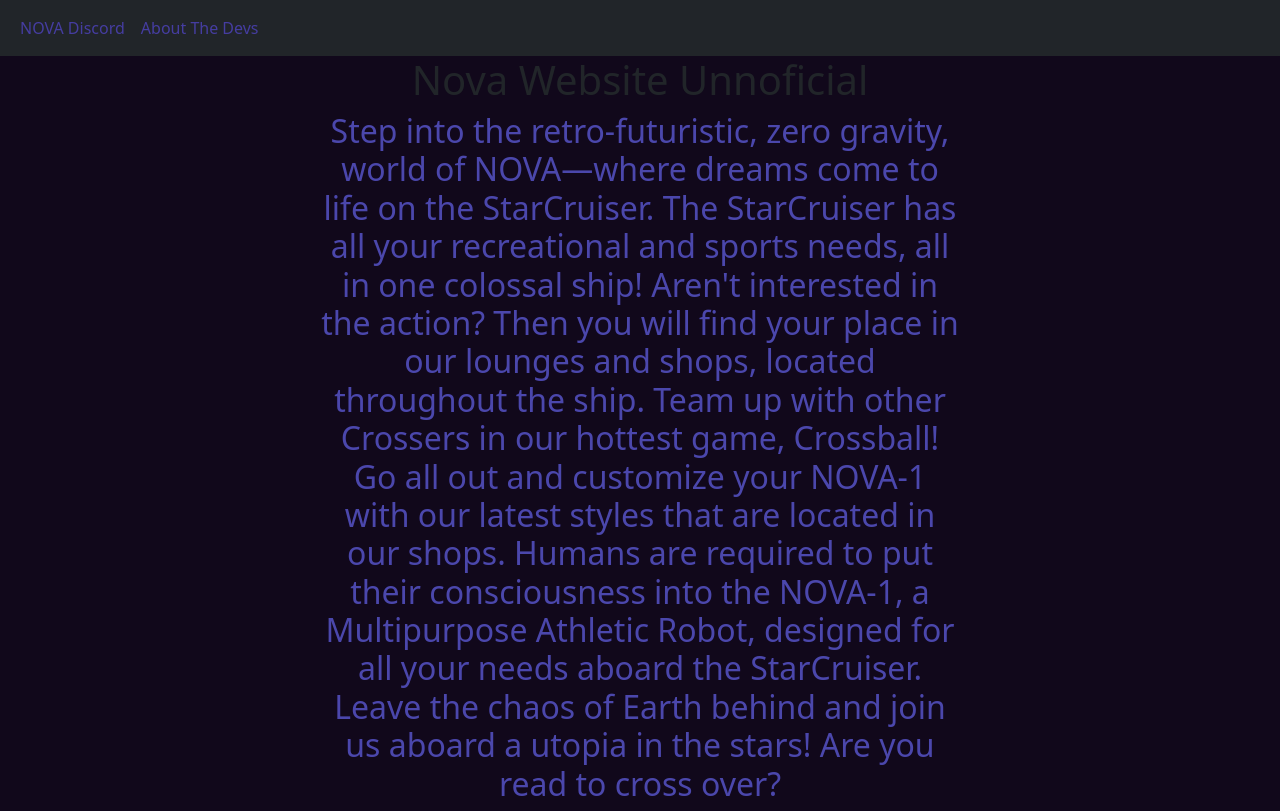
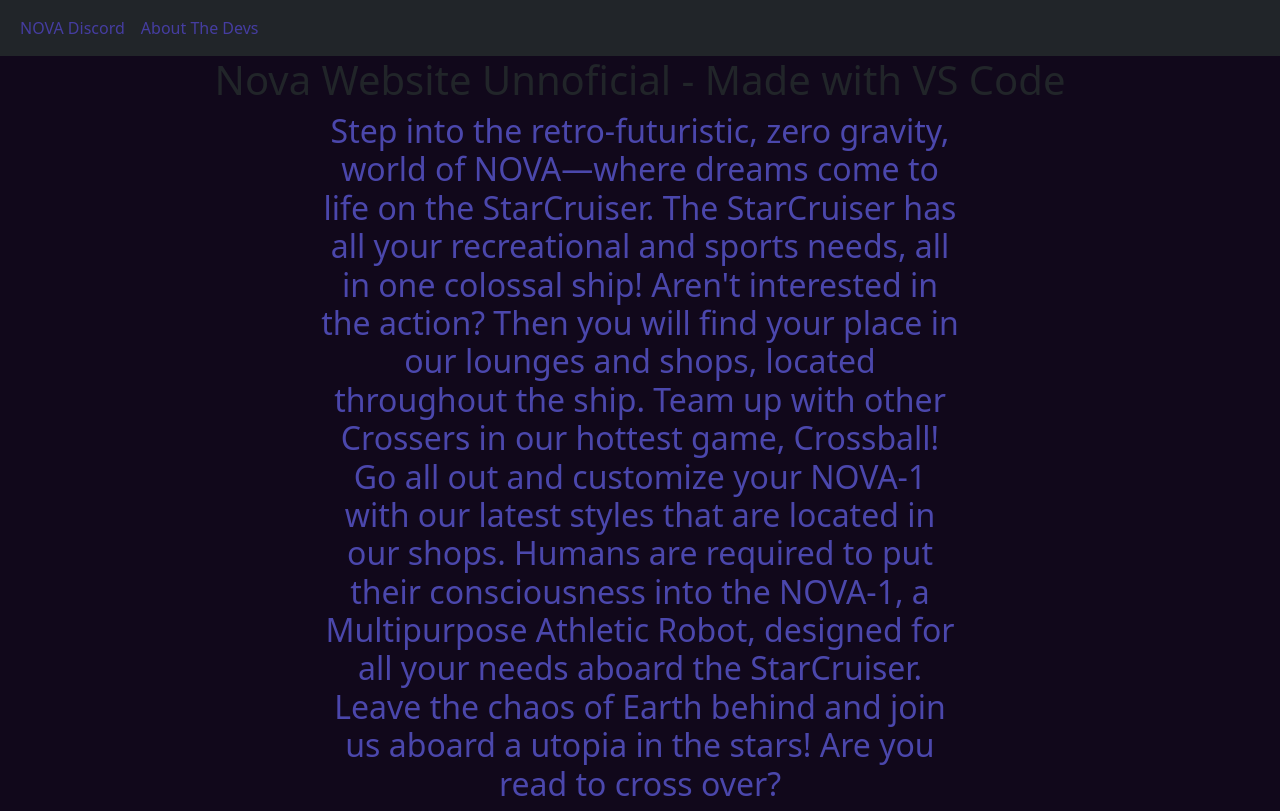
Before and after one commit to qwertyuiop15243/Nova-unnoficial-website, a plain HTML site: page index.html in a window 1280 px wide. Drawn offline with nearby package versions, Linux system fonts and the light colour scheme.

Commit message:
Add files via upload

```diff
--- a/index.html
+++ b/index.html
@@ -24,7 +24,7 @@
     </div>
 
   </nav>
-    <h1>Nova Website Unnoficial</h1>
+    <h1>Nova Website Unnoficial - Made with VS Code</h1>
 <div class="project-card"></div>
 
 <div class="text">
```
